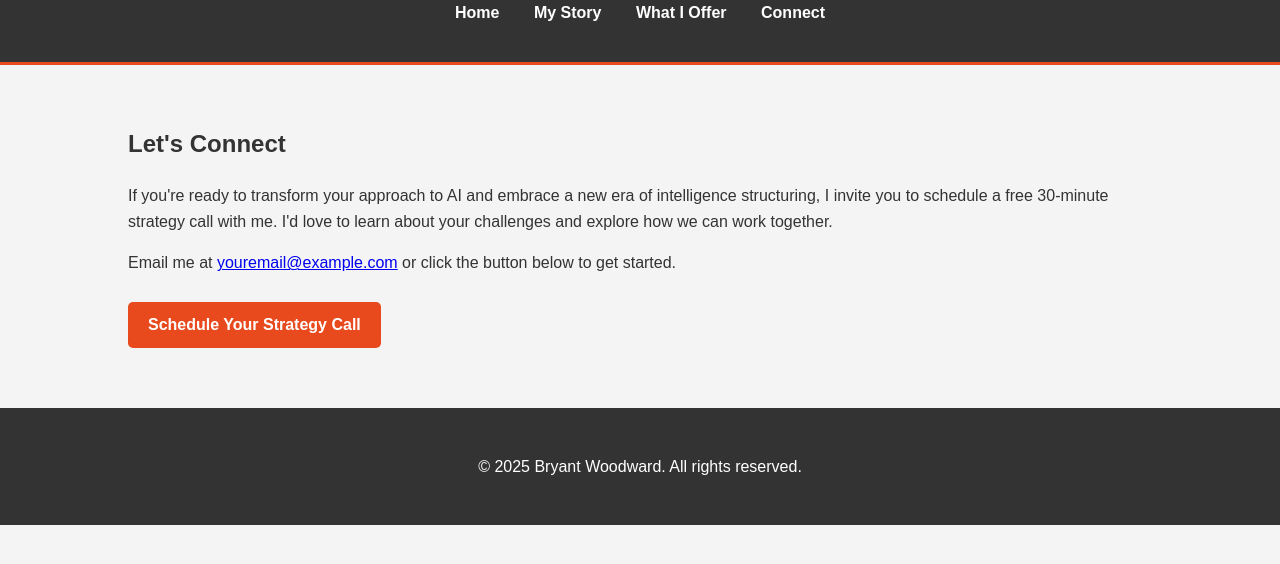
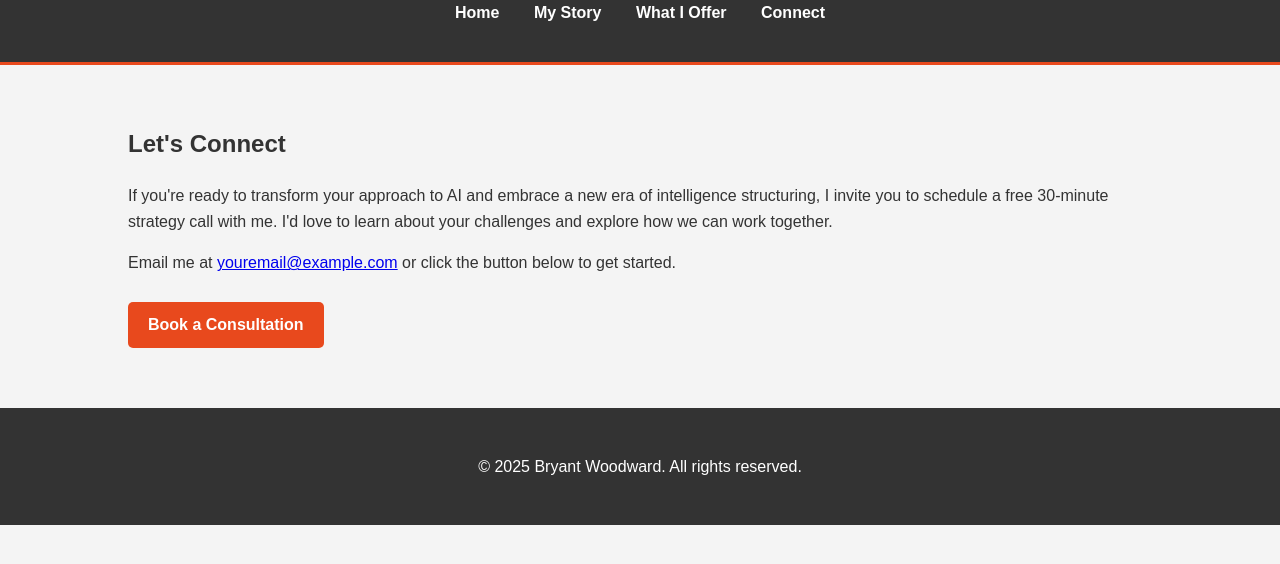
Before and after one commit to Bryantwoodward/bryantwoodward.github.io, a plain HTML site: page contact.html in a window 1280 px wide. Shown: the part 94-658 px from the top of the page. Drawn offline with Linux system fonts and the light colour scheme.

Commit message:
Update contact.html

```diff
--- a/contact.html
+++ b/contact.html
@@ -25,7 +25,8 @@
       <h2>Let's Connect</h2>
       <p>If you're ready to transform your approach to AI and embrace a new era of intelligence structuring, I invite you to schedule a free 30-minute strategy call with me. I'd love to learn about your challenges and explore how we can work together.</p>
       <p>Email me at <a href="mailto:youremail@example.com">youremail@example.com</a> or click the button below to get started.</p>
-      <a href="mailto:youremail@example.com" class="cta-button">Schedule Your Strategy Call</a>
+     <a href="https://calendly.com/yourusername" class="cta-button" target="_blank">Book a Consultation</a>
+
       <!-- Optional: You can add a simple contact form here if desired -->
     </div>
   </main>
```
